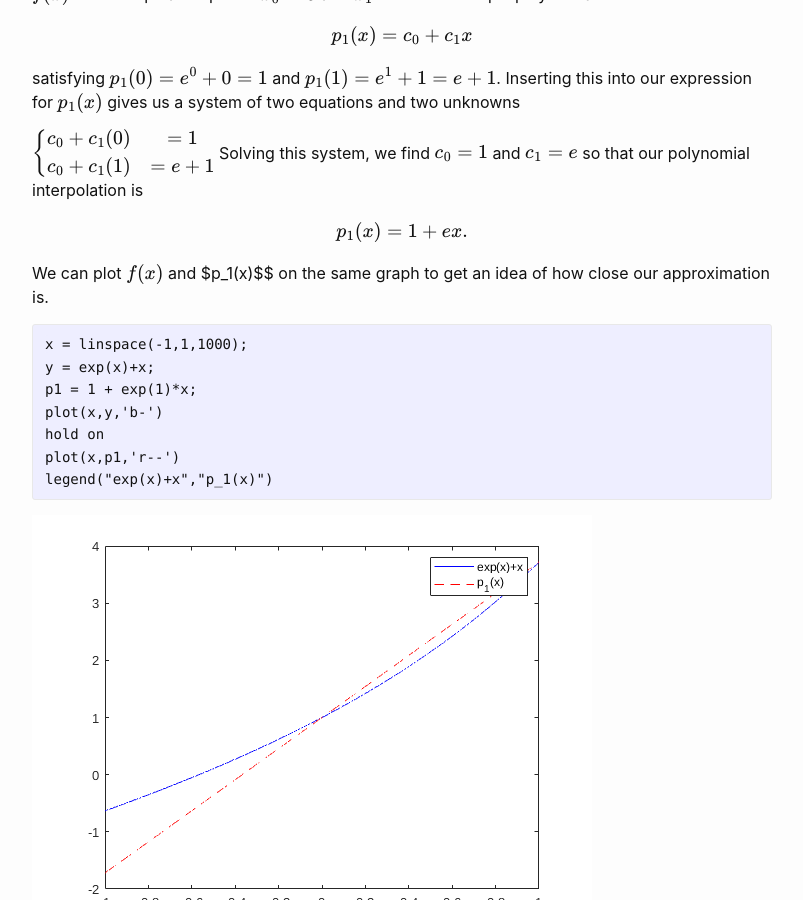
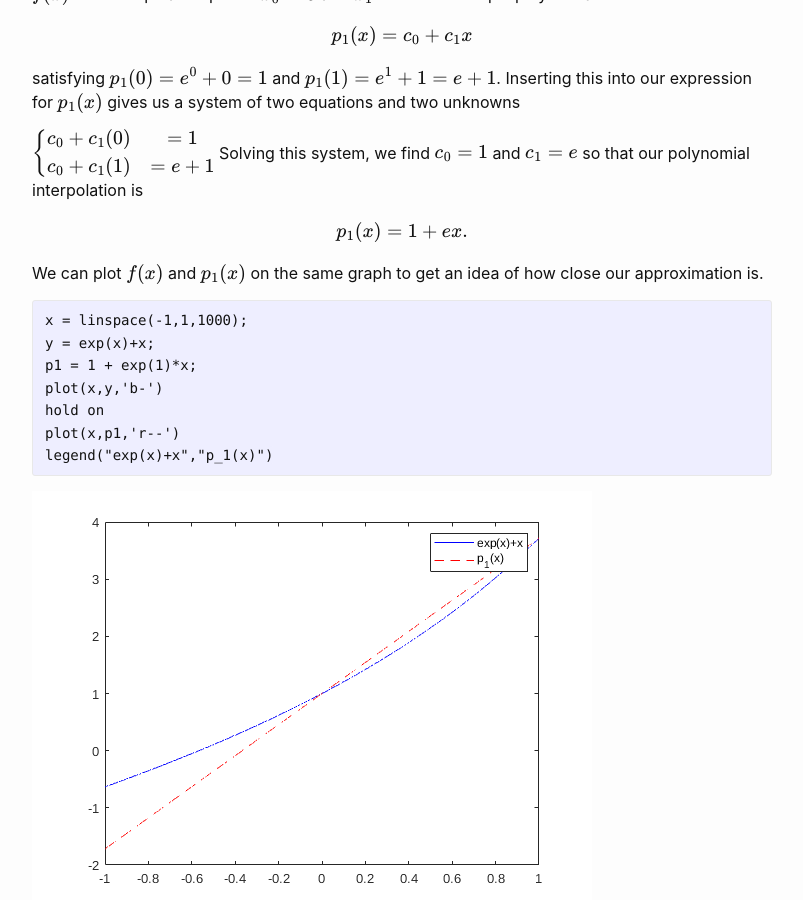
Before and after one commit to wcasper/math107spring2022, a Jekyll site: the page built from _worksheets/ws6/ws6.md, in a window 1280 px wide and 900 px high, scrolled down 1020 px. Shown: the whole window, without its empty margins (238-1041 px from the left). Built offline with Jekyll 4.4.1, drawn with Linux system fonts in a browser that asks for light colours.

Commit message:
fixed tyop

````diff
--- a/_worksheets/ws6/ws6.md
+++ b/_worksheets/ws6/ws6.md
@@ -39,7 +39,7 @@ Solving this system, we find $$c_0 = 1$$ and $$c_1 = e$$ so that our polynomial
 
 $$p_1(x) = 1 + ex.$$
 
-We can plot $$f(x)$$ and $p_1(x)$$ on the same graph to get an idea of how close our approximation is.
+We can plot $$f(x)$$ and $$p_1(x)$$ on the same graph to get an idea of how close our approximation is.
 
 ```MATLAB
 x = linspace(-1,1,1000);
````
